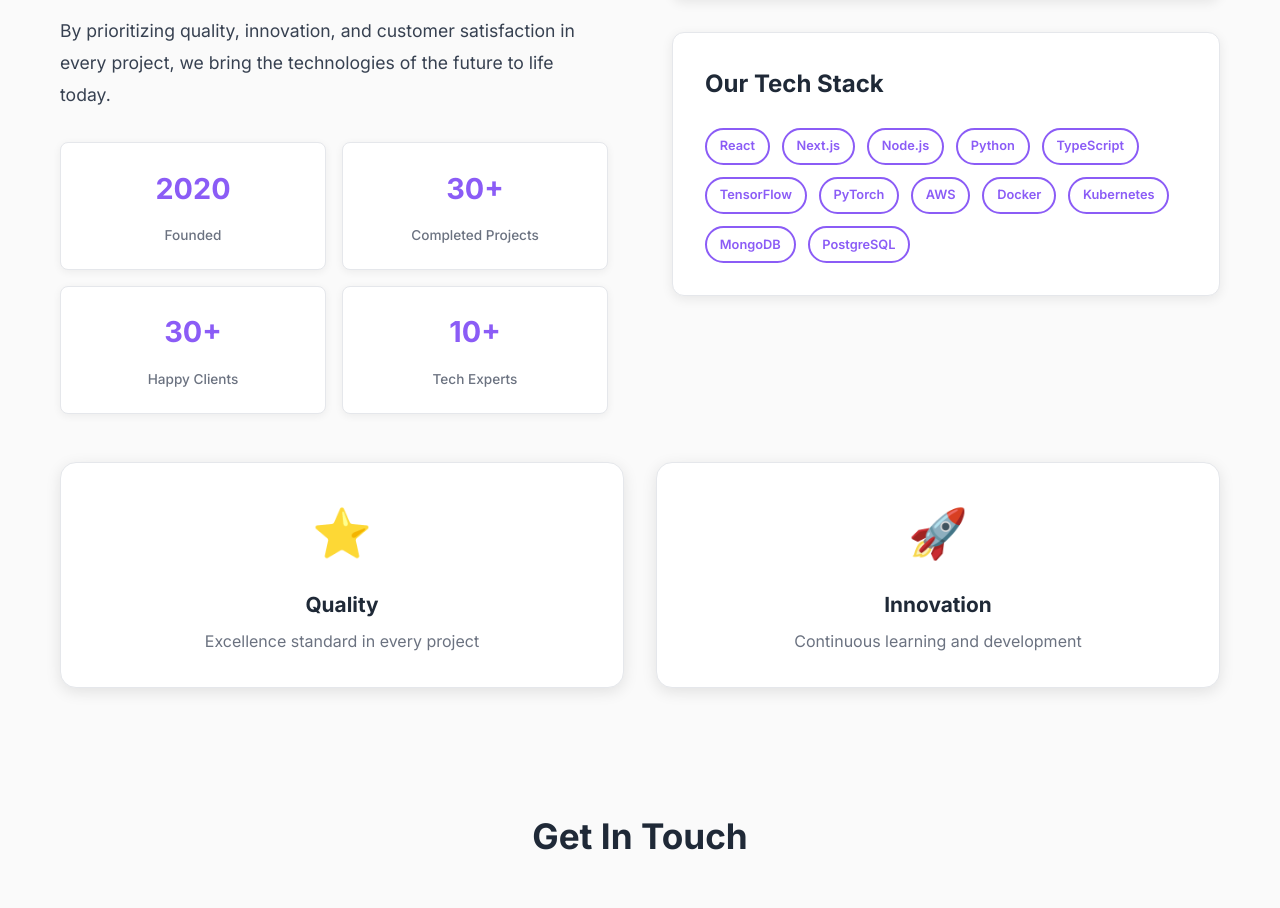
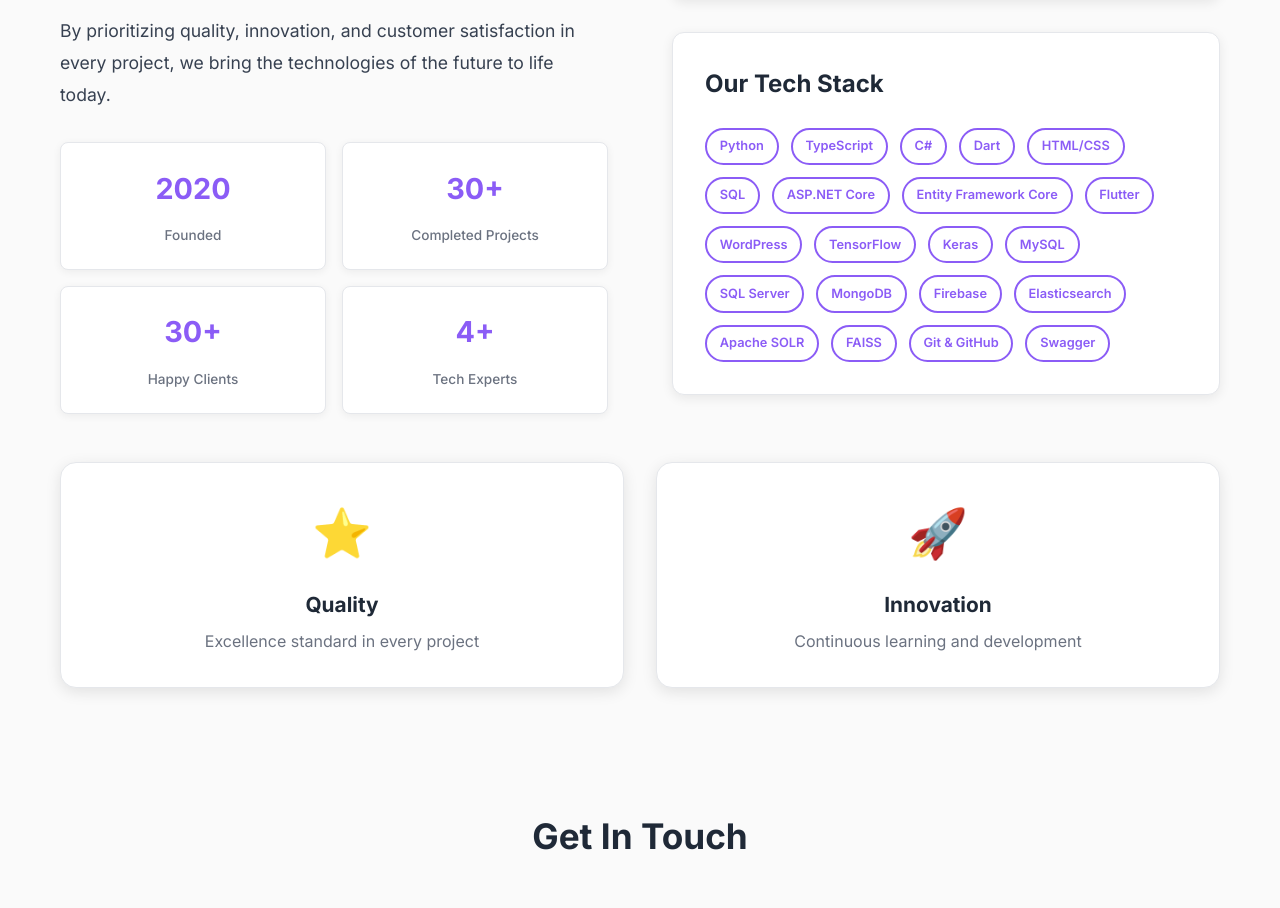
Before and after one commit to enesgunumdogdu/aegcreative, a Next.js app: page / in a window 1280 px wide. Shown: the part 2203-3111 px from the top of the page. Built offline with nearby package versions, Linux system fonts and the light colour scheme.

Commit message:
Enhance button styles and update technology stack; add hover effects for primary buttons, adjust tech expert count, and expand technology list in About component.

```diff
--- a/app/components/About.tsx
+++ b/app/components/About.tsx
@@ -5,13 +5,14 @@ export default function About() {
     { year: '2020', label: 'Founded' },
     { number: '30+', label: 'Completed Projects' },
     { number: '30+', label: 'Happy Clients' },
-    { number: '10+', label: 'Tech Experts' }
+    { number: '4+', label: 'Tech Experts' }
   ]
 
   const technologies = [
-    'React', 'Next.js', 'Node.js', 'Python', 'TypeScript',
-    'TensorFlow', 'PyTorch', 'AWS', 'Docker', 'Kubernetes',
-    'MongoDB', 'PostgreSQL'
+    'Python', 'TypeScript', 'C#', 'Dart', 'HTML/CSS', 'SQL',
+    'ASP.NET Core', 'Entity Framework Core', 'Flutter', 'WordPress',
+    'TensorFlow', 'Keras', 'MySQL', 'SQL Server', 'MongoDB', 'Firebase',
+    'Elasticsearch', 'Apache SOLR', 'FAISS', 'Git & GitHub', 'Swagger'
   ]
 
   const values = [
--- a/app/components/Hero.module.css
+++ b/app/components/Hero.module.css
@@ -272,6 +272,7 @@
 .primaryBtn:hover {
   transform: translateY(-2px);
   box-shadow: 0 10px 25px rgba(139, 92, 246, 0.4);
+  background-color: #7C3AED;
 }
 
 .secondaryBtn {
--- a/app/globals.css
+++ b/app/globals.css
@@ -46,7 +46,8 @@ body {
 }
 
 .btn:hover {
-  background-color: #7C3AED;
+  background-color: #7C3AED !important;
+  color: white !important;
   transform: translateY(-1px);
   box-shadow: 0 8px 20px rgba(139, 92, 246, 0.4);
 }
```
